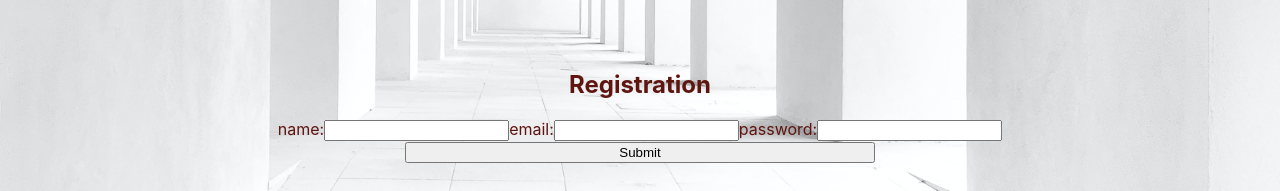
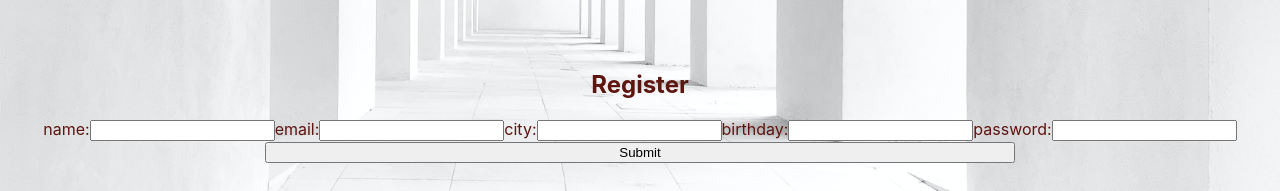
Before and after one commit to smith-megan/python_sleep, a React (Create React App) app in the folder sleep/: page /registration in a window 1280 px wide. Shown: the part 548-739 px from the top of the page. Built offline with nearby package versions, Linux system fonts and the light colour scheme; no server answers.

Commit message:
registration added

```diff
--- a/sleep/src/Login/Login.js
+++ b/sleep/src/Login/Login.js
@@ -8,35 +8,38 @@ import {
 function Login() {
   function logins(event){
     event.preventDefault()
-    let note=event.target.note.value
+    let email=event.target.email.value
     const requestOptions={
       method: 'POST',
       headers:{'Content-Type': 'application/json'},
-      body: JSON.stringify({note})
+      body: JSON.stringify({email})
     };
 
     fetch("/login", requestOptions).then(
       res=>res.json()
-    ).then(note => {
+    ).then(data => {
       // setNote(note)
-      console.log(note)
+      console.log(data)
     })
   }
 
   function regist(event){
     event.preventDefault()
-    let note=event.target.note.value
+    let user_details={name:event.target.name.value,
+    email:event.target.email.value,
+    password: event.target.password.value,
+    city: event.target.city.value,
+    birthday: event.target.birthday.value}
     const requestOptions={
       method: 'POST',
       headers:{'Content-Type': 'application/json'},
-      body: JSON.stringify({note})
+      body: JSON.stringify({user_details})
     };
 
-    fetch("/login", requestOptions).then(
+    fetch("/register", requestOptions).then(
       res=>res.json()
-    ).then(note => {
-      // setNote(note)
-      console.log(note)
+    ).then(data => {
+      console.log(data)
     })
   }
 
@@ -56,18 +59,26 @@ function Login() {
         {/* <Link to="/registration">Register Here</Link> */}
         </form>
         <form className="login-registration" onSubmit={regist}>
-          <h2>Registration</h2>
+          <h2>Register</h2>
           <label>
             name:
-            <input type="text"></input>
+            <input type="text" name="name"></input>
           </label>
           <label>
             email:
-            <input type="text"></input>
+            <input type="text" name="email"></input>
+          </label>
+          <label>
+            city:
+            <input type="text" name="city"></input>
+          </label>
+          <label>
+            birthday:
+            <input type="text" name="birthday"></input>
           </label>
           <label>
             password:
-            <input type="password"></input>
+            <input type="password" name="password"></input>
           </label>
           <input className="login-button" type="submit"></input>
         </form>
```
Also changed, not shown: sleep/src/Nav/tavi.md (+32 -1 lines).
